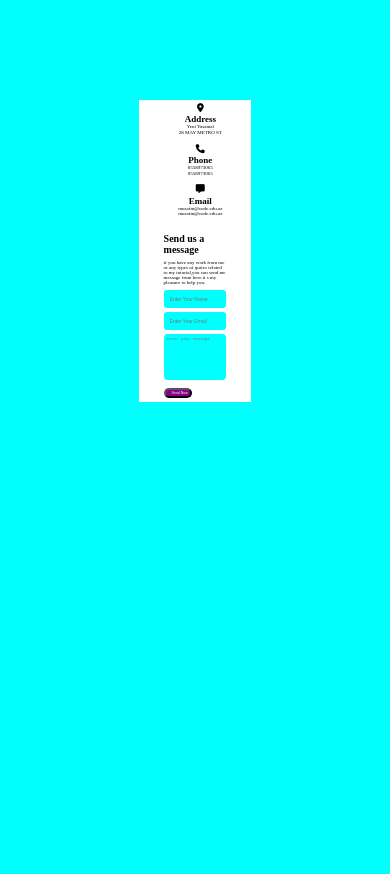
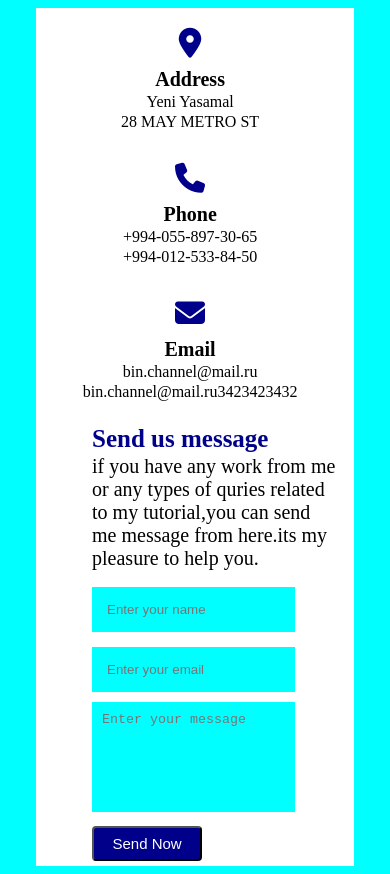
Before and after one commit to MusaMahmudov/Bootstrap, a plain HTML site: page HomeWork10/index.html in a window 390 px wide. Before the commit the page ends 844 px from the top, so only its background shows below. Drawn offline with Linux system fonts and the light colour scheme.

Commit message:
second attempt

```diff
--- /dev/null
+++ b/HomeWork10/assets/sass/components/_address.scss
@@ -0,0 +1,33 @@
+.container-address {
+  width: 25%;
+  height: 100%;
+  text-align: center;
+  display: flex;
+  flex-direction: column;
+  justify-content: center;
+  align-items: center;
+  margin-top: 5px;
+  i {
+    color: darkblue;
+    font-size: 30px;
+    margin-bottom: 8px;
+  }
+  h1 {
+    margin: 2px 0;
+    font-size: 20px;
+  }
+  p {
+    margin: 2px 0;
+    font-size: 16px;
+  }
+  &-items {
+    flex-direction: column;
+    margin: 15px 0px;
+    width: 100%;
+  }
+}
+@media screen and (max-width: 950px) {
+  .container-address {
+    width: 90%;
+  }
+}
--- a/HomeWork10/assets/sass/components/_container.scss
+++ b/HomeWork10/assets/sass/components/_container.scss
@@ -2,34 +2,29 @@ body {
   background: aqua;
 }
 
+main {
+  background: white;
+  width: 85%;
+  max-width: 1170px;
+  min-height: 450px;
+  margin: auto;
+  transform: translateY(24%);
+  display: flex;
+  align-items: center;
+}
 .container {
-  background: white;
-  width: 80%;
-  height: 400px;
-  margin: 100px auto;
   display: flex;
+  width: 95%;
+  height: 90%;
+  max-width: 1120px;
+  margin-left: 20px;
 }
 
-@media screen and (min-width: 1900px) {
+@media screen and (max-width: 950px) {
+  main {
+    transform: translateY(0);
+  }
   .container {
-    height: 800px;
+    flex-direction: column;
   }
 }
-@media screen and (max-width: 1220px) {
-  .container {
-    height: 300px;
-  }
-}
-@media screen and (max-width: 850px) {
-  .container {
-    height: 200px;
-  }
-}
-@media screen and (max-width: 700px) {
-  .container {
-    flex-direction: column;
-    align-items: center;
-    height: 100%;
-    width: 30%;
-  }
-}
--- /dev/null
+++ b/HomeWork10/assets/sass/components/_form.scss
@@ -0,0 +1,63 @@
+.container-form {
+  width: 75%;
+  height: 100%;
+}
+.container-form-all {
+  height: 97%;
+  width: 92%;
+  padding: 5px 36px;
+  input {
+    margin-top: 15px;
+    width: 98.7%;
+    padding: 15px;
+    border: none;
+    background: aqua;
+  }
+  textarea {
+    margin-top: 10px;
+    width: 100%;
+    padding: 10px;
+    border: none;
+    background: aqua;
+    resize: none;
+  }
+  button {
+    background: darkblue;
+    border-radius: 4px;
+    font-size: 15px;
+    height: 35px;
+    width: 110px;
+    color: white;
+    margin-top: 25px;
+  }
+}
+
+h2 {
+  margin: 2px 0px;
+  font-size: 25px;
+  color: darkblue;
+}
+p {
+  font-size: 20px;
+  margin: 2px 0px;
+}
+
+@media screen and (max-width: 950px) {
+  .container-form {
+    width: 90%;
+  }
+  input {
+    max-width: 660px;
+  }
+  button {
+    margin-top: 10px !important;
+  }
+}
+@media screen and (max-width: 550px) {
+  input {
+    width: 70% !important;
+  }
+  textarea {
+    width: 74% !important ;
+  }
+}
--- a/HomeWork10/assets/sass/components/_left-part.scss
+++ /dev/null
@@ -1,108 +0,0 @@
-.container-left {
-  width: 30%;
-  height: 100%;
-  flex-direction: column;
-  display: flex;
-  justify-content: center;
-  flex-wrap: wrap;
-  text-align: center;
-  &-items {
-    margin-bottom: 10px;
-    line-height: 10%;
-  }
-  & i {
-    font-size: 25px;
-  }
-}
-
-@media screen and (min-width: 1900px) {
-  .container-left {
-    &-items {
-      margin-bottom: 25px;
-      line-height: 15%;
-      & h1 {
-        font-size: 40px;
-      }
-      & p {
-        font-size: 32px;
-      }
-    }
-
-    & i {
-      font-size: 40px;
-    }
-  }
-}
-
-@media screen and (max-width: 1220px) {
-  .container-left {
-    &-items {
-      margin-bottom: 7px;
-      line-height: 7%;
-      & h1 {
-        font-size: 20px;
-      }
-      & p {
-        font-size: 10px;
-      }
-    }
-
-    & i {
-      font-size: 20px;
-    }
-  }
-}
-@media screen and (max-width: 850px) {
-  .container-left {
-    &-items {
-      margin-bottom: 5px;
-      line-height: 5%;
-      & h1 {
-        font-size: 14px;
-      }
-      & p {
-        font-size: 7px;
-      }
-    }
-
-    & i {
-      font-size: 14px;
-    }
-  }
-}
-@media screen and (max-width: 700px) {
-  .container-left {
-    margin-top: 5px;
-    &-items {
-      line-height: 5%;
-      & h1 {
-        font-size: 14px;
-      }
-      & p {
-        font-size: 7px;
-      }
-    }
-
-    & i {
-      font-size: 14px;
-    }
-  }
-}
-@media screen and (max-width: 450px) {
-  .container-left {
-    margin-top: 3px;
-    &-items {
-      line-height: 3%;
-      & h1 {
-        font-size: 9px;
-      }
-      & p {
-        font-size: 5px;
-      }
-    }
-
-    & i {
-      font-size: 9px;
-    }
-  }
-}
--- a/HomeWork10/assets/sass/components/_right-part.scss
+++ /dev/null
@@ -1,192 +0,0 @@
-.container-right {
-  width: 70%;
-  height: 100%;
-  display: flex;
-  justify-content: center;
-  align-items: center;
-  & form {
-    width: 80%;
-    height: 95%;
-    display: flex;
-    flex-direction: column;
-
-    & h2 {
-      margin-bottom: 0px;
-    }
-    & p {
-      margin-top: 5px;
-    }
-    & textarea {
-      height: 25%;
-      padding: 10px;
-      resize: none;
-      border: none;
-      border-radius: 10px;
-      background: aqua;
-    }
-    & input {
-      margin-bottom: 12px;
-
-      &[type="text"] {
-        background: aqua;
-        height: 5%;
-
-        padding: 6px;
-        border: none;
-        border-radius: 5px;
-      }
-
-      &[type="submit"] {
-        height: 8%;
-        width: 15%;
-        background: darkmagenta;
-        margin-top: 8px;
-        border-radius: 5px;
-        color: white;
-        font-size: 100%;
-      }
-    }
-  }
-}
-
-@media screen and (min-width: 1900px) {
-  .container-right {
-    & form {
-      & textarea {
-        font-size: 20px;
-        border-radius: 12px;
-      }
-      & input {
-        margin-bottom: 18px;
-        &[type="text"] {
-          font-size: 20px;
-          border-radius: 12px;
-        }
-
-        &[type="submit"] {
-          font-size: 20px;
-          border-radius: 12px;
-        }
-      }
-
-      & h2 {
-        font-size: 50px;
-      }
-      & p {
-        font-size: 30px;
-      }
-    }
-  }
-}
-@media screen and (max-width: 1220px) {
-  .container-right {
-    & form {
-      & textarea {
-        font-size: 10px;
-        padding: 7px;
-      }
-      & input {
-        margin-bottom: 8px;
-        &[type="text"] {
-          font-size: 10px;
-        }
-
-        &[type="submit"] {
-          font-size: 10px;
-        }
-      }
-
-      & h2 {
-        font-size: 20px;
-      }
-      & p {
-        font-size: 12px;
-      }
-    }
-  }
-}
-@media screen and (max-width: 850px) {
-  .container-right {
-    & form {
-      & textarea {
-        font-size: 7px;
-        padding: 5px;
-      }
-      & input {
-        margin-bottom: 6px;
-        &[type="text"] {
-          font-size: 8px;
-        }
-
-        &[type="submit"] {
-          font-size: 8px;
-        }
-      }
-
-      & h2 {
-        font-size: 15px;
-      }
-      & p {
-        font-size: 9px;
-      }
-    }
-  }
-}
-@media screen and (max-width: 700px) {
-  .container-right {
-    & form {
-      & textarea {
-        font-size: 7px;
-        padding: 5px;
-      }
-      & input {
-        margin-bottom: 6px;
-        &[type="text"] {
-          font-size: 8px;
-        }
-
-        &[type="submit"] {
-          font-size: 8px;
-          width: 50%;
-        }
-      }
-
-      & h2 {
-        font-size: 15px;
-      }
-      & p {
-        font-size: 9px;
-      }
-    }
-  }
-}
-@media screen and (max-width: 450px) {
-  .container-right {
-    & form {
-      & textarea {
-        font-size: 4px;
-        padding: 3px;
-        border-radius: 4px;
-      }
-      & input {
-        margin-bottom: 4px;
-        &[type="text"] {
-          font-size: 5px;
-          border-radius: 3px;
-        }
-
-        &[type="submit"] {
-          font-size: 3.5px;
-          width: 45%;
-        }
-      }
-
-      & h2 {
-        font-size: 10px;
-      }
-      & p {
-        font-size: 5px;
-      }
-    }
-  }
-}
--- a/HomeWork10/assets/style.scss
+++ b/HomeWork10/assets/style.scss
@@ -1,3 +1,3 @@
 @import "./sass/components/container";
-@import "./sass/components/left-part";
-@import "./sass/components/right-part";
+@import "./sass/components/address";
+@import "./sass/components/form";
--- a/HomeWork10/index.html
+++ b/HomeWork10/index.html
@@ -12,47 +12,48 @@
     <title>Document</title>
   </head>
   <body>
-    <section class="container">
-      <div class="container-left">
-        <div class="container-left-items">
+    <main>
+      <div class="container">
+        <div class="container-address">
+          <div class="container-address-items">
             <i class="fa-sharp fa-solid fa-location-dot"></i>
             <h1>Address</h1>
             <p>Yeni Yasamal</p>
             <p>28 MAY METRO ST</p>
           </div>
-        <div class="container-left-items">
+          <div class="container-address-items">
             <i class="fa-solid fa-phone"></i>
             <h1>Phone</h1>
-          <p>0558973065</p>
-          <p>0558973065</p>
+            <p>+994-055-897-30-65</p>
+            <p>+994-012-533-84-50</p>
           </div>
-        <div class="container-left-items">
-          <i class="fa-solid fa-message"></i>
+          <div class="container-address-items">
+            <i class="fa-sharp fa-solid fa-envelope"></i>
             <h1>Email</h1>
-          <p>musafm@code.edu.az</p>
-          <p>musafm@code.edu.az</p>
+            <p>bin.channel@mail.ru</p>
+            <p>bin.channel@mail.ru3423423432</p>
           </div>
         </div>
-      <div class="container-right">
-        <form action="get">
-          <h2>Send us a message</h2>
+        <div class="container-form">
+          <div class="container-form-all">
+            <h2>Send us message</h2>
             <p>
               if you have any work from me or any types of quries related to my
-            tutorial,you can send me message from here.it s my pleasure to help
+              tutorial,you can send me message from here.its my pleasure to help
               you.
             </p>
-          <input type="text" placeholder="Enter Your Name" />
-          <input type="text" placeholder="Enter Your Email" />
+            <input type="text" placeholder="Enter your name" /><br />
+            <input type="email" placeholder="Enter your email" /><br />
             <textarea
-            name=""
-            id=""
               cols="30"
-            rows="10"
-            placeholder="Enter your Message"
-          ></textarea>
-          <input type="submit" value="Send Now" />
-        </form>
+              rows="6"
+              placeholder="Enter your message"
+            ></textarea
+            ><br />
+            <button>Send Now</button>
           </div>
-    </section>
+        </div>
+      </div>
+    </main>
   </body>
 </html>
```
Also changed, not shown: HomeWork10/assets/css/style.css, 1 other file. Lines whose indentation alone changed are shown as unchanged.
